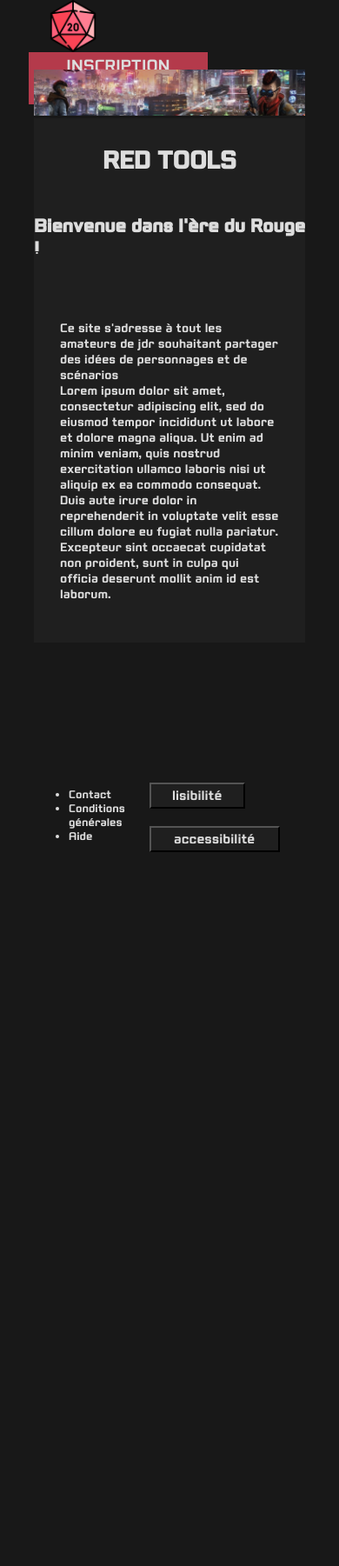
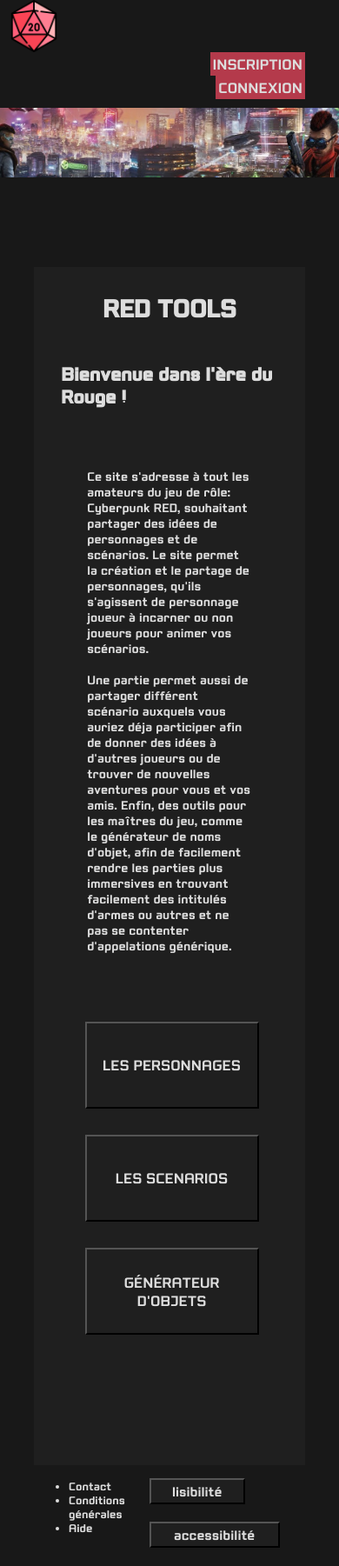
Before and after one commit to Korto11/Jdr, a PHP site: page /jdr/ in a window 390 px wide; the page is wider, and only the part inside the window is pictured. Shown: that part at 87% size. Before the commit the page ends 980 px from the top of that part, so only its background shows below. Run offline with PHP 8.4, Linux system fonts and the light colour scheme.

Commit message:
18042024

```diff
--- a/App/Vue/vueHome.php
+++ b/App/Vue/vueHome.php
@@ -3,8 +3,12 @@
     <h1>RED TOOLS</h1>
     <div class="home">
         <h2>Bienvenue dans l'ère du Rouge !</h2>
-        <p>Ce site s'adresse à tout les amateurs de jdr souhaitant partager des idées de personnages et de scénarios <br> Lorem ipsum dolor sit amet, consectetur adipiscing elit, sed do eiusmod tempor incididunt ut labore et dolore magna aliqua. Ut enim ad minim veniam, quis nostrud exercitation ullamco laboris nisi ut aliquip ex ea commodo consequat. Duis aute irure dolor in reprehenderit in voluptate velit esse cillum dolore eu fugiat nulla pariatur. Excepteur sint occaecat cupidatat non proident, sunt in culpa qui officia deserunt mollit anim id est laborum.  </p>
+        <p>Ce site s'adresse à tout les amateurs du jeu de rôle: Cyberpunk RED, souhaitant partager des idées de personnages et de scénarios. Le site permet la création et le partage de personnages, qu'ils s'agissent de personnage joueur à incarner ou non joueurs pour animer vos scénarios. <br><br>Une partie permet aussi de partager différent scénario auxquels vous auriez déja participer afin de donner des idées à d'autres joueurs ou de trouver de nouvelles aventures pour vous et vos amis. Enfin, des outils pour les maîtres du jeu, comme le générateur de noms d'objet, afin de facilement rendre les parties plus immersives en trouvant facilement des intitulés d'armes ou autres et ne pas se contenter d'appelations générique.  </p>
+        <a  href="./allpersonnages"><button class="home-button" >LES PERSONNAGES</button></a>
+        <a  href="" ><button class="home-button">LES SCENARIOS</button></a>
+        <a  href=""><button class="home-button" >GÉNÉRATEUR D'OBJETS</button></a>
     </div>
+    <div class="span-footer"></div>
 </div>
-<div class="span-footer"></div>
+
 <?php $content = ob_get_clean()?>
--- a/Public/asset/script/script.js
+++ b/Public/asset/script/script.js
@@ -13,14 +13,18 @@
         tab.push(attribut);
 }
 
-const font = document.querySelector('#read');
+
 let body;
 let form;
 let input;
 let textarea;
 let button;
+let infos;
+let personnages;
+let main;
+let navbar;
+let tabColor = [];
 let tabFont = [];
-newTagElements(body,'body',tabFont);
 newTagElements(form,'form',tabFont);
 newTagElements(input,'input',tabFont);
 newTagElements(textarea,'textarea',tabFont);
@@ -28,12 +32,8 @@
 let activefont = true;
 
 const access = document.querySelector('#access');
-let tabColor = [];
-let infos;
-let personnages;
-let main;
-let navbar;
-// newTagElements(body,'body',tabColor);
+const font = document.querySelector('#read');
+newTagElements(body,'body',tabFont);
 newTagElements(form,'form',tabColor);
 newTagElements(input,'input',tabColor);
 newTagElements(textarea,'textarea',tabColor);
@@ -43,6 +43,7 @@
 newTagElements(infos,'.main',tabColor);
 newTagElements(navbar,'.navbar-item',tabColor);
 let activeaccess = true;
+
 
 font.addEventListener('click',()=> {
 
@@ -56,6 +57,7 @@
 })
 
 access.addEventListener('click',()=> {
+
         if (activeaccess == true) {
             setElements(tabColor,'style','background-color: antiquewhite; color: #181818;');
             activeaccess = !activeaccess;
--- a/Public/asset/style/home.css
+++ b/Public/asset/style/home.css
@@ -2,8 +2,27 @@
     display: flex;
     flex-direction: column;
     align-items: center;
+    width : 80%
 }
 
 p {
     padding: 30px;
 }
+
+.home-button {
+    height: 100px;
+    width : 500px ;
+    margin-top: 30px;
+    font-size: 3rem;
+}
+
+
+@media (max-width:430px) {
+    .home-button {
+        height: 100px;
+        width : 200px ;
+        margin-top: 30px;
+        font-size: 1.3rem;
+    }
+
+}
--- a/Public/asset/style/perso.css
+++ b/Public/asset/style/perso.css
@@ -189,7 +189,7 @@
 
 
 
-@media (max-width:1000px) {
+@media (max-width:1000px) and (min-width:431px) {
     .personnage {
         display: flex;
         flex-direction: row;
--- a/Public/asset/style/style.css
+++ b/Public/asset/style/style.css
@@ -76,7 +76,7 @@
     transition: 1s;
 }
 #user {
-    color:rgb(180, 58, 75);
+    color:#b43a4b;
     margin-top: 10px;
 }
 a {
@@ -114,6 +114,7 @@
 }
 
 footer {
+    margin-bottom: 20px;
     display: flex;
     flex-direction: row;
     justify-content: space-around;
@@ -240,6 +241,7 @@
 }
 
 .main {
+    margin-top: 100px;
     background-color: #1f1f1f;
     width: 80vw;
     display : flex;
@@ -274,7 +276,7 @@
 
 
 
-@media (max-width:1000px) {
+@media (max-width:1000px) and (min-width:431px) {
     body{
         width:100vw;
     }
@@ -380,6 +382,7 @@
     }
 
     footer {
+
         display: flex;
         flex-direction: row;
         justify-content: space-around;
```
Also changed, not shown: Public/asset/style/form.css (+29 -1 lines). Lines whose indentation alone changed are shown as unchanged.
